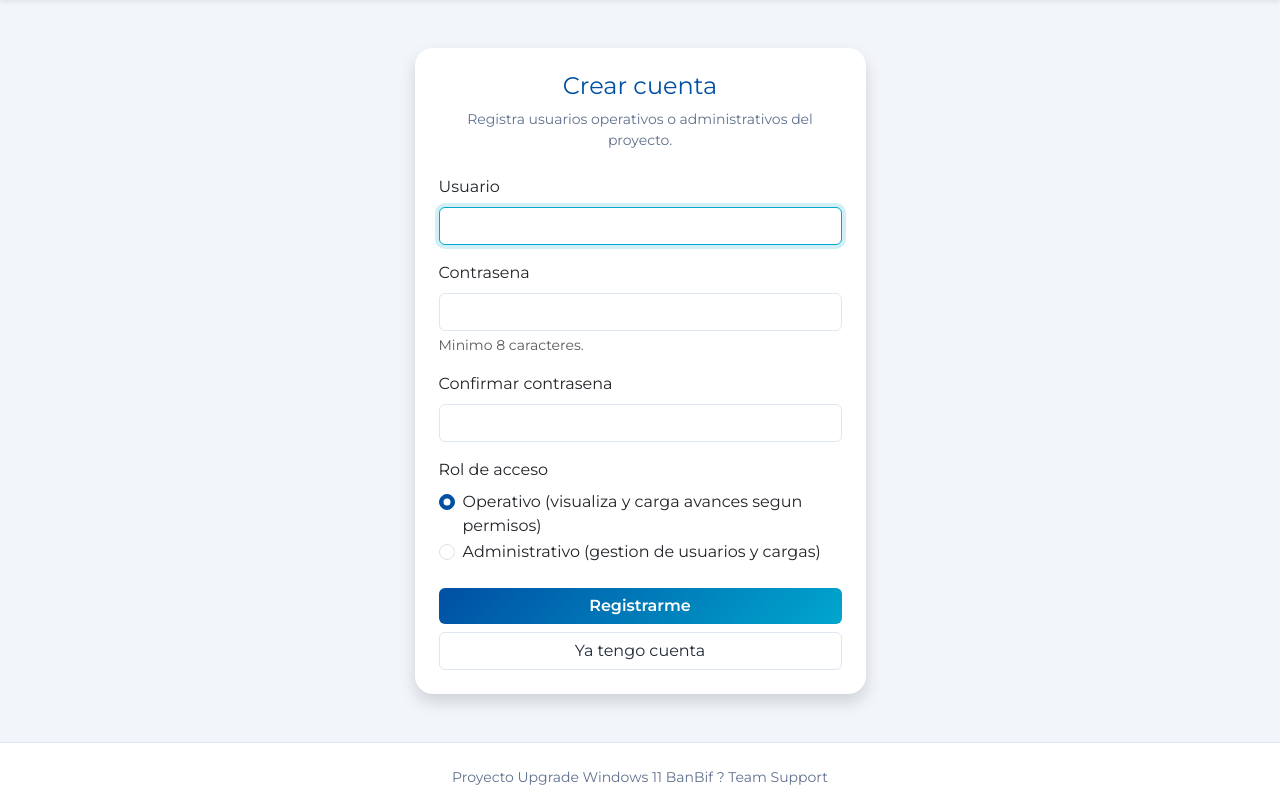
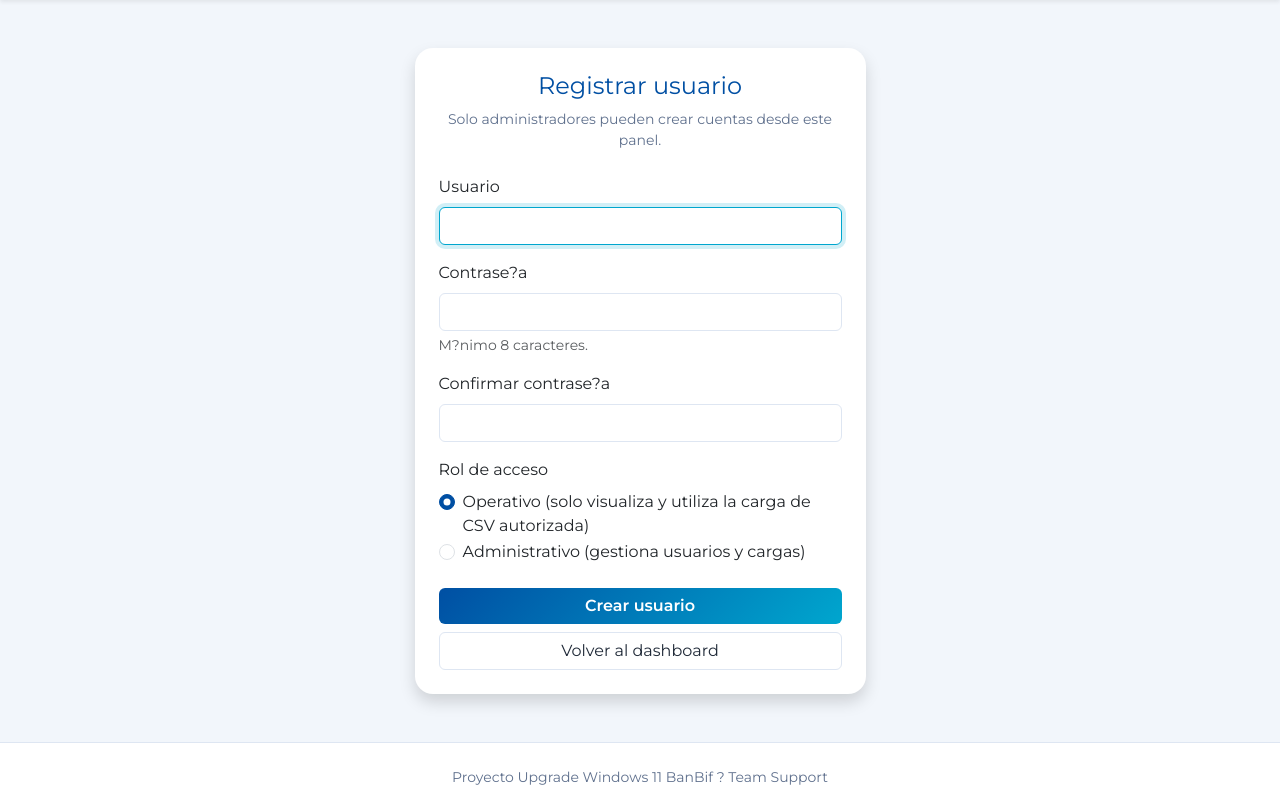
Before and after one commit to perciander1401/banbif_dashboard, a Flask app: template templates/register.html in a window 1280 px wide. Shown: the part 67-879 px from the top of the page. Run offline with Flask 3, Linux system fonts and the light colour scheme; the template is opened without the code that fills it, so the values that code supplies are empty.

Commit message:
second commit

```diff
--- /dev/null
+++ b/_tmp_add_abort.py
@@ -0,0 +1 @@
+from flask import abort
--- a/app.py
+++ b/app.py
@@ -20,7 +20,9 @@ from flask import (
     flash,
     jsonify,
     send_from_directory,
+    abort,
 )
+
 
 BASE_DIR = Path(__file__).resolve().parent
 DATA_DIR = BASE_DIR / "data"
@@ -76,7 +78,7 @@ app.config.update(
     SECRET_KEY=os.environ.get("BANBIF_DASHBOARD_SECRET", secrets.token_hex(16)),
     DATABASE=str(DB_PATH),
     MAX_CONTENT_LENGTH=5 * 1024 * 1024,
-    ADMIN_INVITE_CODE=os.environ.get("BANBIF_ADMIN_CODE", "BANBIF2025"),
+    INITIAL_ADMIN_PASSWORD=os.environ.get("BANBIF_ADMIN_CODE"),
 )
 @app.route("/health")
 def health():
@@ -145,6 +147,24 @@ def ensure_project_schema(db: sqlite3.Connection) -> None:
         db.commit()
 
 
+
+
+def ensure_initial_admin() -> None:
+    password = app.config.get("INITIAL_ADMIN_PASSWORD")
+    if not password:
+        app.logger.warning("BANBIF_ADMIN_CODE no esta definido; no se creo el administrador inicial.")
+        return
+    db = get_db()
+    existing = db.execute("SELECT 1 FROM users WHERE role = 'admin' LIMIT 1").fetchone()
+    if existing:
+        return
+    db.execute(
+        "INSERT INTO users (username, password_hash, role) VALUES (?, ?, ?)",
+        ("admin", hash_password(password), "admin"),
+    )
+    db.commit()
+    app.logger.info("Usuario administrador inicial 'admin' creado.")
+
 def init_db() -> None:
     db = get_db()
     db.executescript(
@@ -160,6 +180,7 @@ def init_db() -> None:
     )
     ensure_user_role_column(db)
     ensure_project_schema(db)
+    ensure_initial_admin()
 
 
 def hash_password(password: str) -> str:
@@ -260,8 +281,6 @@ def attempt_user_creation(
     password: str,
     confirm: str,
     role: str,
-    admin_code: str,
-    require_admin_code: bool,
 ) -> Tuple[bool, str]:
     username = (username or "").strip()
     role = (role or "standard").strip()
@@ -275,8 +294,6 @@ def attempt_user_creation(
         return False, "La contrasena debe tener al menos 8 caracteres"
     if role not in {"standard", "admin"}:
         return False, "Rol invalido"
-    if role == "admin" and require_admin_code and admin_code != app.config["ADMIN_INVITE_CODE"]:
-        return False, "Codigo de administrador incorrecto"
 
     db = get_db()
     try:
@@ -297,30 +314,7 @@ def inject_globals():
 
 @app.route("/register", methods=["GET", "POST"])
 def register():
-    if g.user:
-        return redirect(url_for("dashboard"))
-    selected_role = request.form.get("role", "standard")
-    if request.method == "POST":
-        success, error = attempt_user_creation(
-            username=request.form.get("username", ""),
-            password=request.form.get("password", ""),
-            confirm=request.form.get("confirm", ""),
-            role=selected_role,
-            admin_code=request.form.get("admin_code", ""),
-            require_admin_code=True,
-        )
-        if success:
-            flash("Registro exitoso. Ahora puedes iniciar sesion.", "success")
-            return redirect(url_for("login"))
-        flash(error, "danger")
-    return render_template(
-        "register.html",
-        admin_code_required=True,
-        admin_mode=False,
-        selected_role=selected_role,
-    )
-
-
+    abort(404)
 @app.route("/admin/usuarios/nuevo", methods=["GET", "POST"])
 @login_required
 @admin_required
@@ -332,8 +326,6 @@ def admin_new_user():
             password=request.form.get("password", ""),
             confirm=request.form.get("confirm", ""),
             role=selected_role,
-            admin_code="",
-            require_admin_code=False,
         )
         if success:
             flash("Usuario creado correctamente", "success")
@@ -341,7 +333,6 @@ def admin_new_user():
         flash(error, "danger")
     return render_template(
         "register.html",
-        admin_code_required=False,
         admin_mode=True,
         selected_role=selected_role,
     )
--- a/templates/login.html
+++ b/templates/login.html
@@ -18,9 +18,8 @@
                         <label for="password" class="form-label">Contrasena</label>
                         <input type="password" class="form-control" id="password" name="password" required>
                     </div>
-                    <div class="d-grid gap-2 mt-4">
+                    <div class="d-grid mt-4">
                         <button type="submit" class="btn btn-primary">Ingresar</button>
-                        <a class="btn btn-outline-secondary" href="{{ url_for('register') }}">Crear cuenta</a>
                     </div>
                 </form>
             </div>
--- a/templates/register.html
+++ b/templates/register.html
@@ -1,58 +1,43 @@
 {% set chosen_role = selected_role | default('standard') %}
 {% extends 'base.html' %}
 
-{% block title %}{{ 'Nuevo usuario' if admin_mode else 'Crear cuenta' }} - BanBif Upgrade{% endblock %}
+{% block title %}Nuevo usuario - BanBif Upgrade{% endblock %}
 
 {% block content %}
 <div class="row justify-content-center">
     <div class="col-md-6 col-lg-5">
         <div class="card form-card shadow">
             <div class="card-body p-4">
-                <h1 class="h4 mb-2 text-center text-brand">{{ 'Registrar usuario' if admin_mode else 'Crear cuenta' }}</h1>
-                {% if admin_mode %}
-                <p class="text-muted small text-center mb-4">Solo administradores pueden crear cuentas desde el panel.</p>
-                {% else %}
-                <p class="text-muted small text-center mb-4">Registra usuarios operativos o administrativos del proyecto.</p>
-                {% endif %}
+                <h1 class="h4 mb-2 text-center text-brand">Registrar usuario</h1>
+                <p class="text-muted small text-center mb-4">Solo administradores pueden crear cuentas desde este panel.</p>
                 <form method="post" novalidate>
                     <div class="mb-3">
                         <label for="username" class="form-label">Usuario</label>
                         <input type="text" class="form-control" id="username" name="username" value="{{ request.form.username }}" required autofocus>
                     </div>
                     <div class="mb-3">
-                        <label for="password" class="form-label">Contrasena</label>
+                        <label for="password" class="form-label">Contrase?a</label>
                         <input type="password" class="form-control" id="password" name="password" minlength="8" required>
-                        <div class="form-text">Minimo 8 caracteres.</div>
+                        <div class="form-text">M?nimo 8 caracteres.</div>
                     </div>
                     <div class="mb-3">
-                        <label for="confirm" class="form-label">Confirmar contrasena</label>
+                        <label for="confirm" class="form-label">Confirmar contrase?a</label>
                         <input type="password" class="form-control" id="confirm" name="confirm" required>
                     </div>
                     <div class="mb-3">
                         <label class="form-label">Rol de acceso</label>
                         <div class="form-check">
                             <input class="form-check-input" type="radio" name="role" id="role_standard" value="standard" {% if chosen_role != 'admin' %}checked{% endif %}>
-                            <label class="form-check-label" for="role_standard">Operativo (visualiza y carga avances segun permisos)</label>
+                            <label class="form-check-label" for="role_standard">Operativo (solo visualiza y utiliza la carga de CSV autorizada)</label>
                         </div>
                         <div class="form-check">
                             <input class="form-check-input" type="radio" name="role" id="role_admin" value="admin" {% if chosen_role == 'admin' %}checked{% endif %}>
-                            <label class="form-check-label" for="role_admin">Administrativo (gestion de usuarios y cargas)</label>
+                            <label class="form-check-label" for="role_admin">Administrativo (gestiona usuarios y cargas)</label>
                         </div>
                     </div>
-                    {% if admin_code_required %}
-                    <div class="mb-3" id="admin-code-block" style="display:none;">
-                        <label for="admin_code" class="form-label">Codigo de verificacion</label>
-                        <input type="password" class="form-control" id="admin_code" name="admin_code" placeholder="Ingresa el codigo entregado">
-                        <div class="form-text">Requerido solo para cuentas administrativas.</div>
-                    </div>
-                    {% endif %}
                     <div class="d-grid gap-2 mt-4">
-                        <button type="submit" class="btn btn-primary">{{ 'Crear usuario' if admin_mode else 'Registrarme' }}</button>
-                        {% if admin_mode %}
+                        <button type="submit" class="btn btn-primary">Crear usuario</button>
                         <a class="btn btn-outline-secondary" href="{{ url_for('dashboard') }}">Volver al dashboard</a>
-                        {% else %}
-                        <a class="btn btn-outline-secondary" href="{{ url_for('login') }}">Ya tengo cuenta</a>
-                        {% endif %}
                     </div>
                 </form>
             </div>
@@ -60,22 +45,3 @@
     </div>
 </div>
 {% endblock %}
-
-{% block scripts %}
-<script>
-const adminRadio = document.getElementById('role_admin');
-const standardRadio = document.getElementById('role_standard');
-const codeBlock = document.getElementById('admin-code-block');
-function toggleCode() {
-    if (!codeBlock || !adminRadio) {
-        return;
-    }
-    codeBlock.style.display = adminRadio.checked ? 'block' : 'none';
-}
-if (adminRadio && standardRadio) {
-    toggleCode();
-    adminRadio.addEventListener('change', toggleCode);
-    standardRadio.addEventListener('change', toggleCode);
-}
-</script>
-{% endblock %}
```
